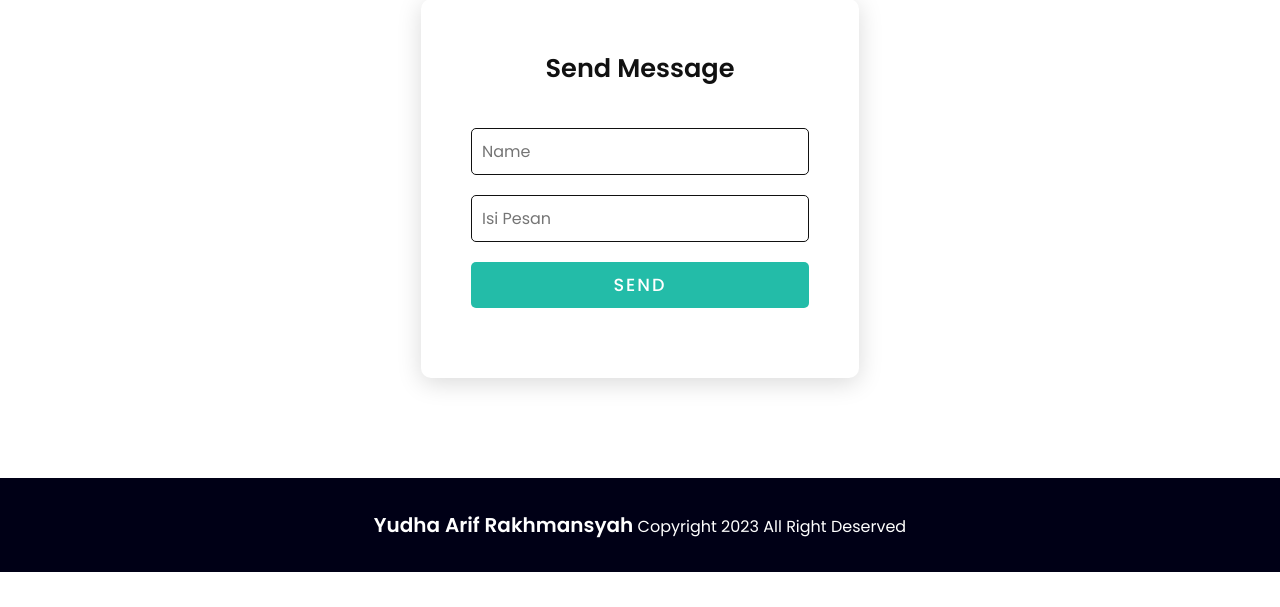
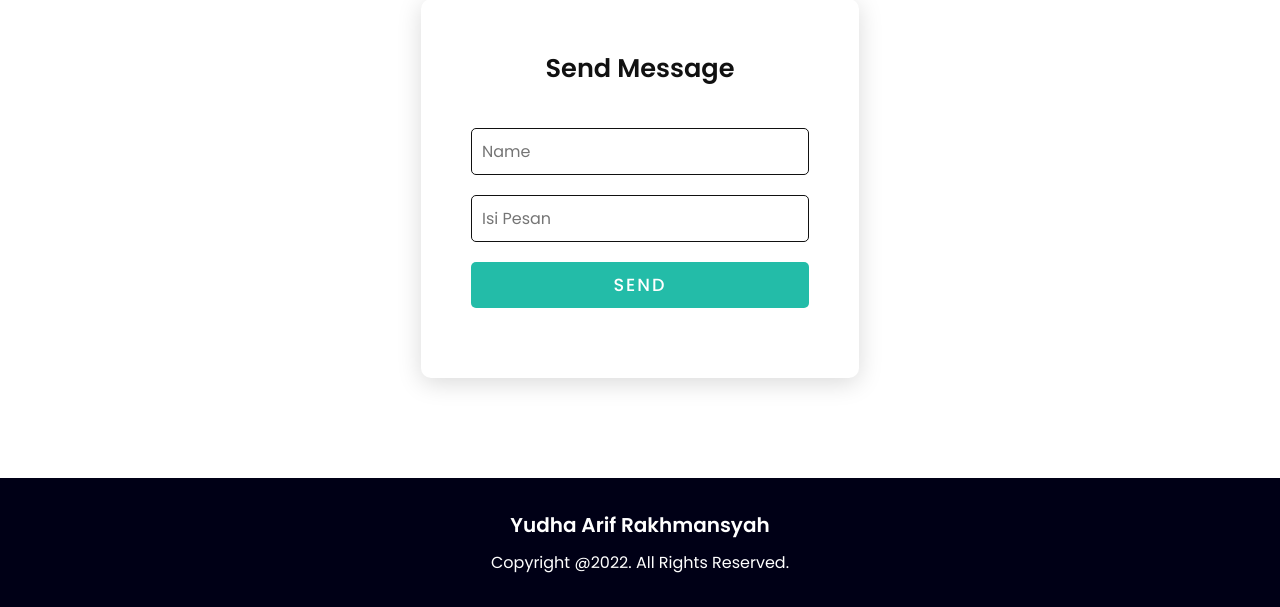
Before and after one commit to mrzonk404/portfolio, a PHP site: page / in a window 1280 px wide. Shown: the part 5511-6118 px from the top of the page. Before the commit the page ends 6083 px from the top, so only its background shows below. Run offline with PHP 8.4, Linux system fonts and the light colour scheme.

Commit message:
Revert "copyright 2023 make php"
This reverts commit b9b474eba072eba7b239af942ad64eaf53c97835.

```diff
--- a/index.php
+++ b/index.php
@@ -263,16 +263,7 @@ echo "<script>window.location = 'https://api.whatsapp.com/send?phone=62812911278
 
     <footer class="footer">
       <span class="footer-title">Yudha Arif Rakhmansyah</span>
-      <?php
-$currentYear = date('Y');
-$copyrightYear = 2023;
-
-if ($currentYear > $copyrightYear) {
-    $copyrightYear = $currentYear;
-}
-
-echo "Copyright $copyrightYear All Right Deserved";
-?>
+      <p>Copyright @2022. All Rights Reserved.</p>
 
 
     </footer>
```
Also changed, not shown: 1 other file.
